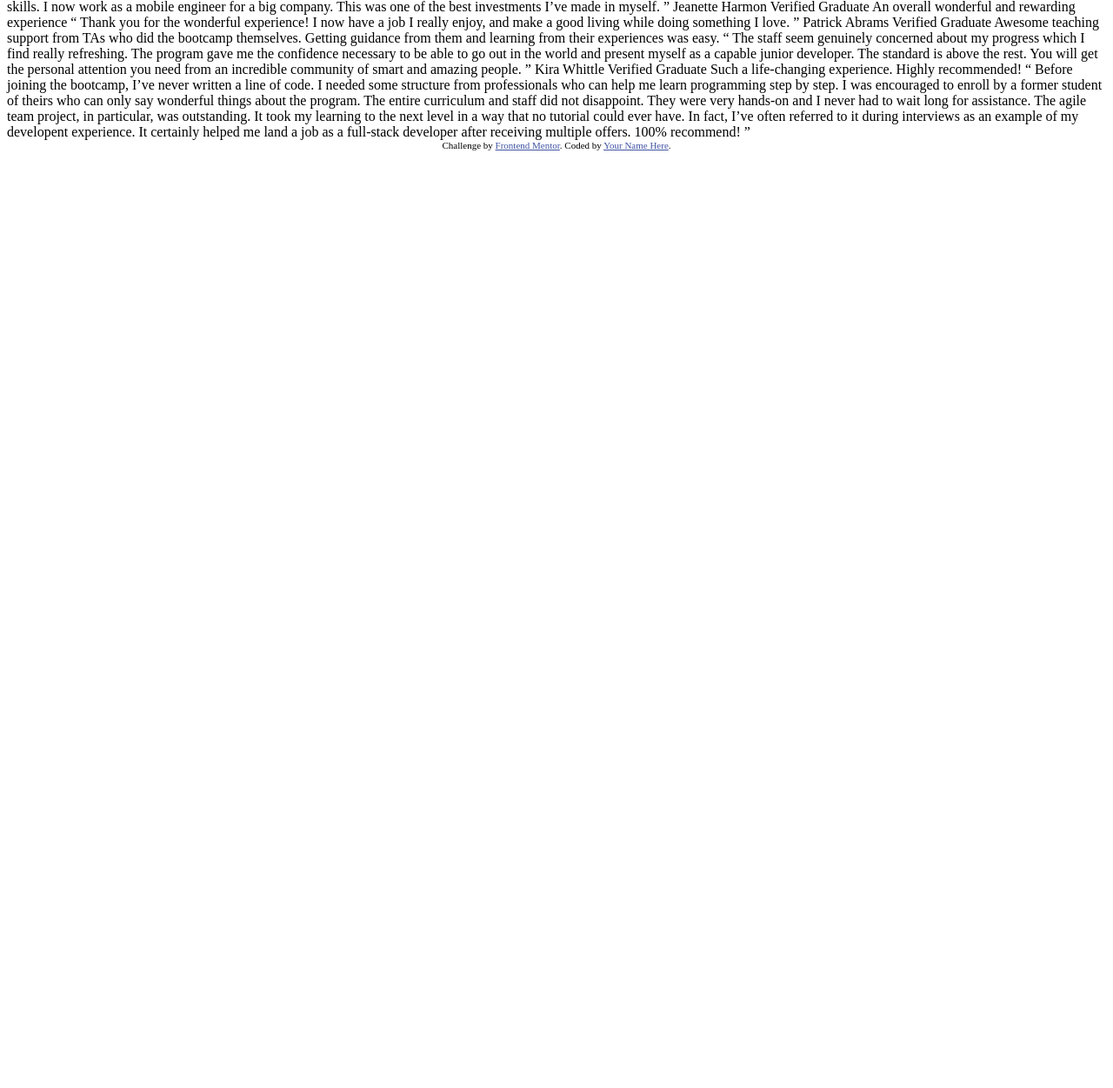
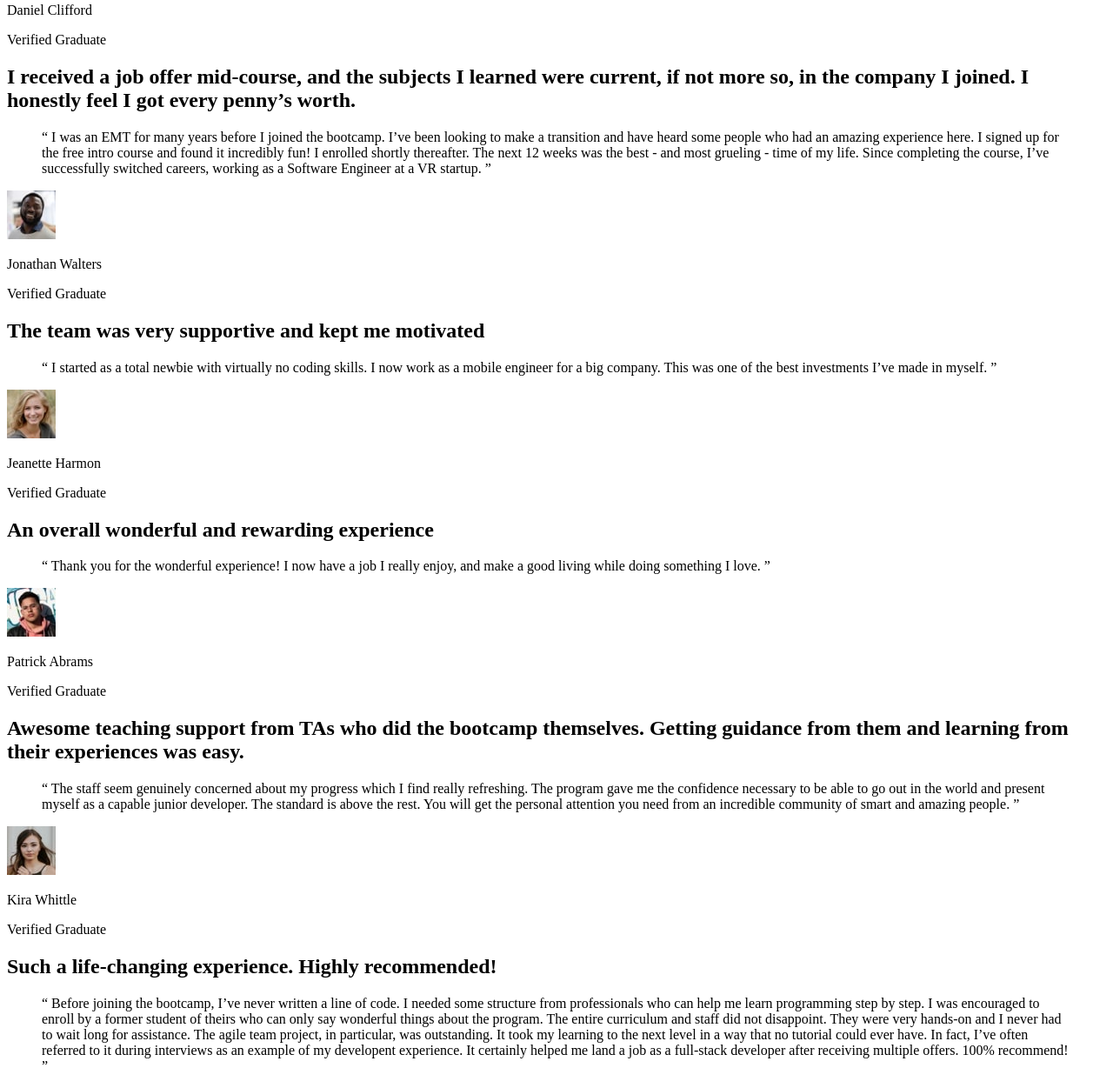
Before and after one commit to qcyrus8j562z1111/testimonials-grid-section, a plain HTML site: page index.html in a window 1280 px wide. Shown: the part 81-1332 px from the top of the page at 87% size. Before the commit the page ends 800 px from the top, so only its background shows below. Drawn offline with Linux system fonts and the light colour scheme.

Commit message:
Build semantic testimonial card structure

```diff
--- a/index.html
+++ b/index.html
@@ -5,60 +5,122 @@
   <meta name="viewport" content="width=device-width, initial-scale=1.0"> <!-- displays site properly based on user's device -->
 
   <link rel="icon" type="image/png" sizes="32x32" href="./images/favicon-32x32.png">
+  <link rel="stylesheet" href="style.css">
 
   <title>Frontend Mentor | [Challenge Name Here]</title>
 
-  <!-- Feel free to remove these styles or customise in your own stylesheet 👍 -->
-  <style>
-    .attribution { font-size: 0.6875rem; text-align: center; }
-    .attribution a { color: hsl(228, 45%, 44%); }
-  </style>
+
 </head>
 <body>
-  Daniel Clifford
-  Verified Graduate
 
+  <main class="testimonials">
+    <!-- Daniel Testimonial -->
+    <article class="testimonial testimonial-daniel">
+      <div>
+        <img src="./images/image-daniel.jpg" alt="Daniel">
+
+        <div>
+          <p class="profile-name">Daniel Clifford</p>
+          <p class="profile-status">Verified Graduate</p>
+        </div>
+      </div>
+
+      <h2>
         I received a job offer mid-course, and the subjects I learned were current, if not more so,
         in the company I joined. I honestly feel I got every penny’s worth.
+      </h2>
 
+      <blockquote>
         “ I was an EMT for many years before I joined the bootcamp. I’ve been looking to make a
         transition and have heard some people who had an amazing experience here. I signed up
         for the free intro course and found it incredibly fun! I enrolled shortly thereafter.
         The next 12 weeks was the best - and most grueling - time of my life. Since completing
         the course, I’ve successfully switched careers, working as a Software Engineer at a VR startup. ”
+      </blockquote>
+    </article>
 
-  Jonathan Walters
-  Verified Graduate
+    <!-- Johnathan Testimonial -->
+    <article class="testimonial testimonial-johnathan">
+      <div class="profile">
+        <img src="./images/image-jonathan.jpg" alt="">
 
+        <div class="profile-info">
+          <p class="profile-name">Jonathan Walters</p>
+          <p class="profile-status">Verified Graduate</p>
+        </div>
+      </div>
+
+      <h2>
         The team was very supportive and kept me motivated
+      </h2>
 
+      <blockquote>
         “ I started as a total newbie with virtually no coding skills. I now work as a mobile engineer
         for a big company. This was one of the best investments I’ve made in myself. ”
+      </blockquote>
+    </article>
 
-  Jeanette Harmon
-  Verified Graduate
+    <!-- Jeanette Testimonial -->
+     <article class="testimonial testimonial-jeanette">
+      <div class="profile">
+        <img src="./images/image-jeanette.jpg" alt="">
 
+        <div class="profile-info">
+          <p class="profile-name">Jeanette Harmon</p>
+          <p class="profile-status">Verified Graduate</p>
+        </div>
+      </div>
+
+      <h2>
         An overall wonderful and rewarding experience
+      </h2>
 
+      <blockquote>
          “ Thank you for the wonderful experience! I now have a job I really enjoy, and make a good living
          while doing something I love. ”
+      </blockquote>
+     </article>
 
-  Patrick Abrams
-  Verified Graduate
+     <!-- Patrick Testimonial -->
+     <article class="testimonial testimonial-patrick">
+      <div class="profile">
+        <img src="./images/image-patrick.jpg" alt="">
 
+        <div class="profile-info">
+          <p class="profile-name"> Patrick Abrams</p>
+          <p class="profile-status"> Verified Graduate</p>
+        </div>
+      </div>
+
+      <h2>
         Awesome teaching support from TAs who did the bootcamp themselves. Getting guidance from them and
         learning from their experiences was easy.
+      </h2>
 
+      <blockquote>
         “ The staff seem genuinely concerned about my progress which I find really refreshing. The program
         gave me the confidence necessary to be able to go out in the world and present myself as a capable
         junior developer. The standard is above the rest. You will get the personal attention you need from
         an incredible community of smart and amazing people. ”
+      </blockquote>
+     </article>
 
-  Kira Whittle
-  Verified Graduate
+     <!-- Kira Testimonial -->
+     <article class="testimonial testimonial-kira">
+      <div class="profile">
+        <img src="./images/image-kira.jpg" alt="">
 
+        <div class="profile-info">
+          <p class="profile-name">Kira Whittle</p>
+          <p class="profile-status">Verified Graduate</p>
+        </div>
+      </div>
+
+        <h2>
           Such a life-changing experience. Highly recommended!
+        </h2>
 
+        <blockquote>
            “ Before joining the bootcamp, I’ve never written a line of code. I needed some structure from
            professionals who can help me learn programming step by step. I was encouraged to enroll by a former
            student of theirs who can only say wonderful things about the program. The entire curriculum and staff
@@ -67,10 +129,8 @@
            could ever have. In fact, I’ve often referred to it during interviews as an example of my developent
            experience. It certainly helped me land a job as a full-stack developer after receiving multiple offers.
            100% recommend! ”
-
-  <footer class="attribution">
-    Challenge by <a href="https://www.frontendmentor.io?ref=challenge">Frontend Mentor</a>.
-    Coded by <a href="#">Your Name Here</a>.
-  </footer>
+        </blockquote>
+     </article>
+  </main>
 </body>
 </html>
```
Also changed, not shown: style.css (line endings or trailing spaces). Lines whose indentation alone changed are shown as unchanged.
